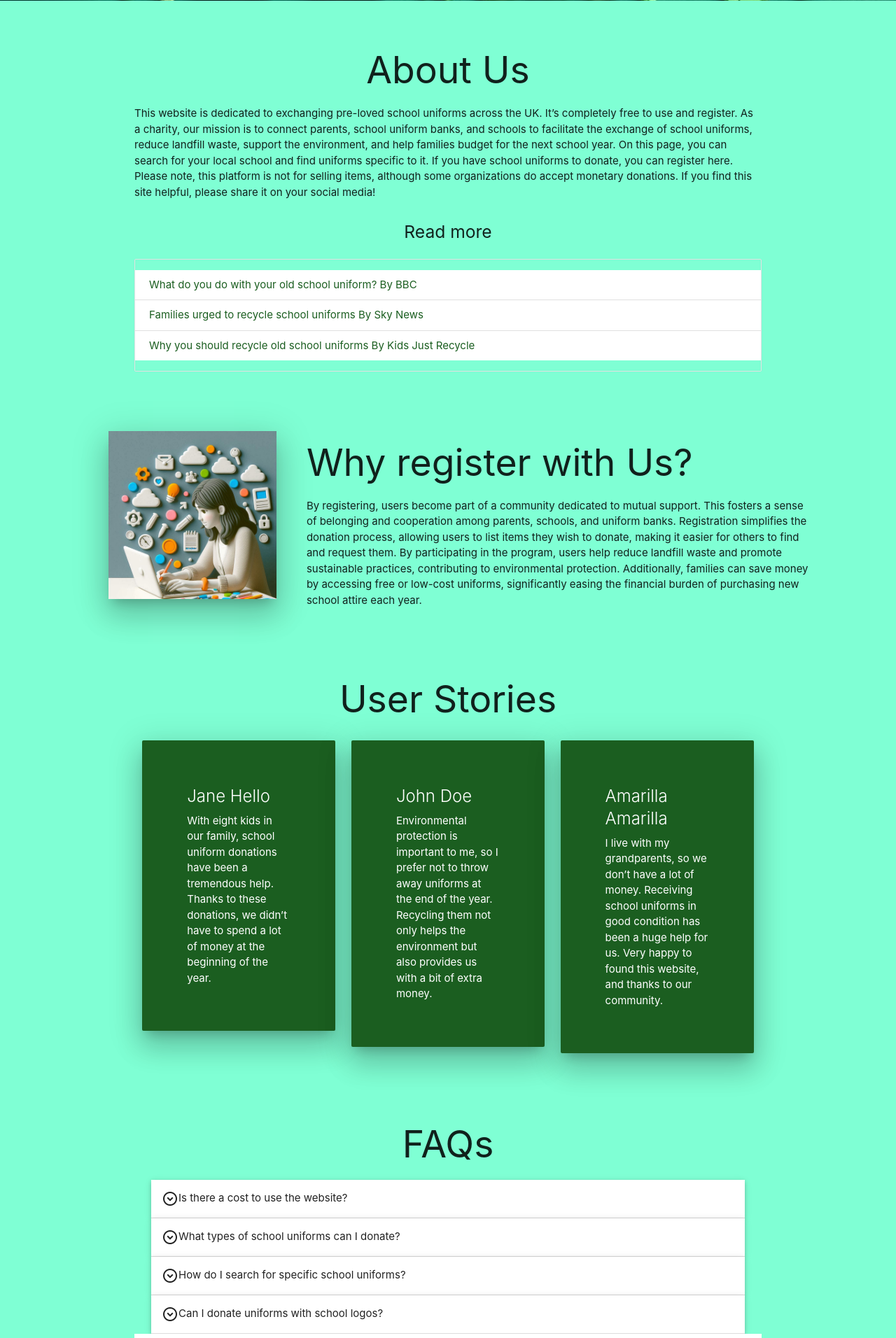
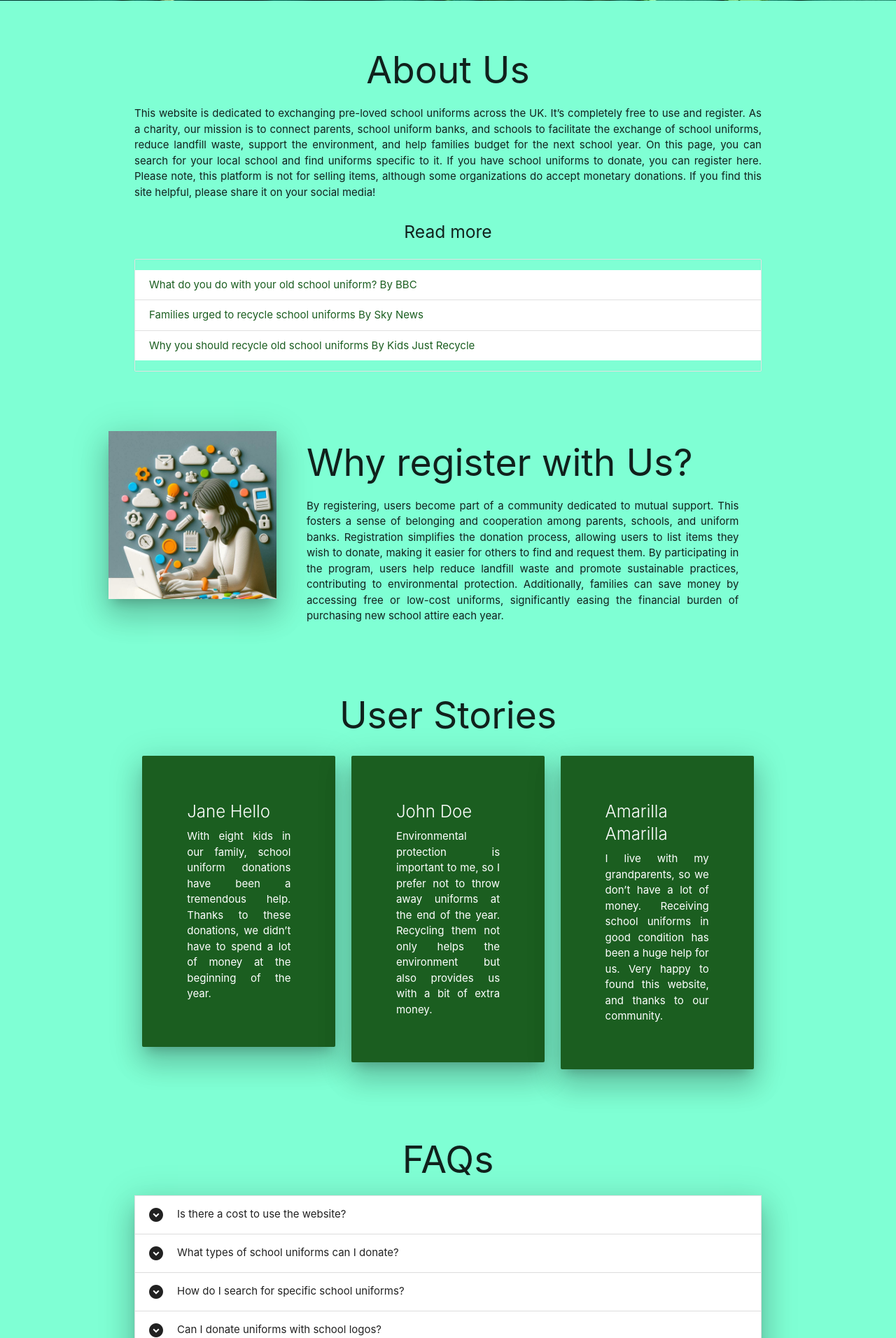
Before and after one commit to molnarlin/uniform_exchange_hub, a Flask app: page / in a window 1280 px wide. Shown: the part 731-2643 px from the top of the page at 70% size. Run offline with Flask 3, Linux system fonts and the light colour scheme; some libraries are stand-ins or nearby versions.

Commit message:
styling updated for index.html

```diff
--- a/static/css/style.css
+++ b/static/css/style.css
@@ -23,3 +23,7 @@ body {
 .card{
     padding: 5vh;
 }
+
+div {
+    text-align: justify;
+  }
--- a/static/js/script.js
+++ b/static/js/script.js
@@ -1,5 +1,15 @@
 document.addEventListener('DOMContentLoaded', function() {
-    var elems = document.querySelectorAll('.collapsible');
-    var instances = M.Collapsible.init(elems, options);
+  var headers = document.querySelectorAll('.collapsible-header');
 
+  headers.forEach(function(header) {
+      header.addEventListener('click', function() {
+          var body = this.nextElementSibling;
+
+          if (body.style.display === 'block') {
+              body.style.display = 'none';
+          } else {
+              body.style.display = 'block';
+          }
+      });
   });
+});
--- a/templates/base.html
+++ b/templates/base.html
@@ -6,7 +6,7 @@
     <title>Uniform Exchange Hub</title>
     <link rel="stylesheet" href="{{ url_for('static', filename='css/style.css') }}" type="text/css">
     <link rel="stylesheet" href="https://cdnjs.cloudflare.com/ajax/libs/materialize/1.0.0/css/materialize.min.css">
-    <link rel="stylesheet" href="https://fonts.googleapis.com/css2?family=Material+Symbols+Outlined:opsz,wght,FILL,GRAD@20..48,100..700,0..1,-50..200" />
+    <link href="https://fonts.googleapis.com/icon?family=Material+Icons" rel="stylesheet">
 </head>
 <body>
     <!--Navbar-->
--- a/templates/index.html
+++ b/templates/index.html
@@ -24,7 +24,7 @@
   <div class="col s4 image-container right-align">
     <img src="/static/images/registration-clay.png" alt="woman registers" id="register-img" class="z-depth-5">
   </div>
-  <div class="col s7">
+  <div class="col s6 offset-1">
     <h2>Why register with Us?</h2>
       <p>By registering, users become part of a community dedicated to mutual support. This fosters a sense of belonging and cooperation among parents, schools, and uniform
           banks. Registration simplifies the donation process, allowing users to list items they wish to donate, making it easier for others to find and request them. By
@@ -65,36 +65,39 @@
 </div>
 <div class="container section">
 <h2 class="center-align">FAQs</h2>
-<ul class="collapsible popout">
+<ul class="collapsible z-depth-5">
   <li>
     <div class="collapsible-header">
-      <span class="material-symbols-outlined">expand_circle_down</span>
+      <i class="material-icons">expand_circle_down</i>
       Is there a cost to use the website?
-    <div class="collapsible-body"><p>No, everything is free.</p></div>
+    </div>
+    <div class="collapsible-body green lighten-4">
+      <span>No, everything is free.</span>
+    </div>
   </li>
   <li>
     <div class="collapsible-header">
-      <span class="material-symbols-outlined">expand_circle_down</span>
-      What types of school uniforms can I donate?
-    <div class="collapsible-body"><p>Guidelines on acceptable items, including condition and types of uniforms.</p></div>
+      <i class="material-icons">expand_circle_down</i>
+      What types of school uniforms can I donate?</div>
+    <div class="collapsible-body green lighten-4"><span>Guidelines on acceptable items, including condition and types of uniforms.</span></div>
   </li>
   <li>
   <div class="collapsible-header">
-    <span class="material-symbols-outlined">expand_circle_down</span>
-    How do I search for specific school uniforms?
-  <div class="collapsible-body"><p>See steps on the Search page.</p></div>
+    <i class="material-icons">expand_circle_down</i>
+    How do I search for specific school uniforms?</div>
+  <div class="collapsible-body green lighten-4"><span>See steps on the Search page.</span></div>
 </li>
 <li>
   <div class="collapsible-header">
-    <span class="material-symbols-outlined">expand_circle_down</span>
-    Can I donate uniforms with school logos?
-  <div class="collapsible-body"><p>Yes, that's absolutely fine.</p></div>
+    <i class="material-icons">expand_circle_down</i>
+    Can I donate uniforms with school logos?</div>
+  <div class="collapsible-body green lighten-4"><span>Yes, that's absolutely fine.</span></div>
 </li>
 <li></li>
   <div class="collapsible-header">
-    <span class="material-symbols-outlined">expand_circle_down</span>
-    How does recycling school uniforms help the environment?
-  <div class="collapsible-body"><p>See articles above.</p></div>
+    <i class="material-icons">expand_circle_down</i>
+    How does recycling school uniforms help the environment?</div>
+  <div class="collapsible-body green lighten-4"><span>See articles above.</span></div>
 </li>
 </ul>
 </div>
```
